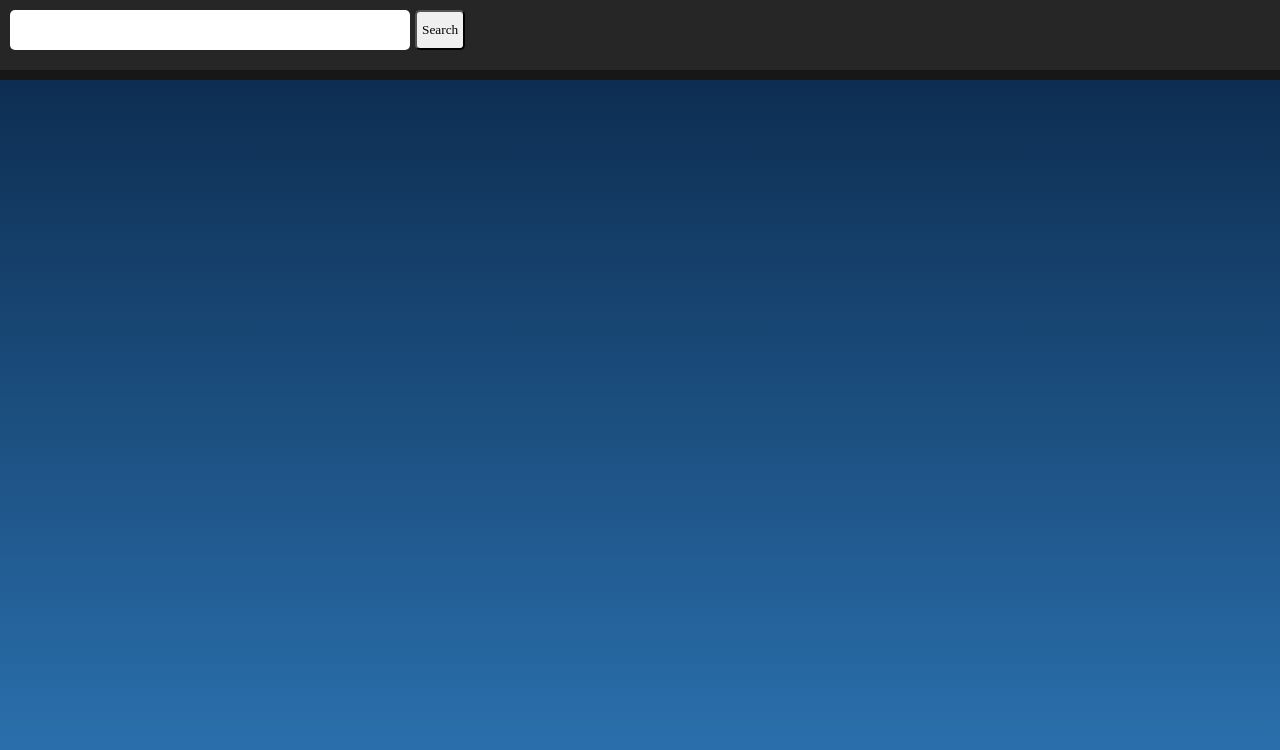
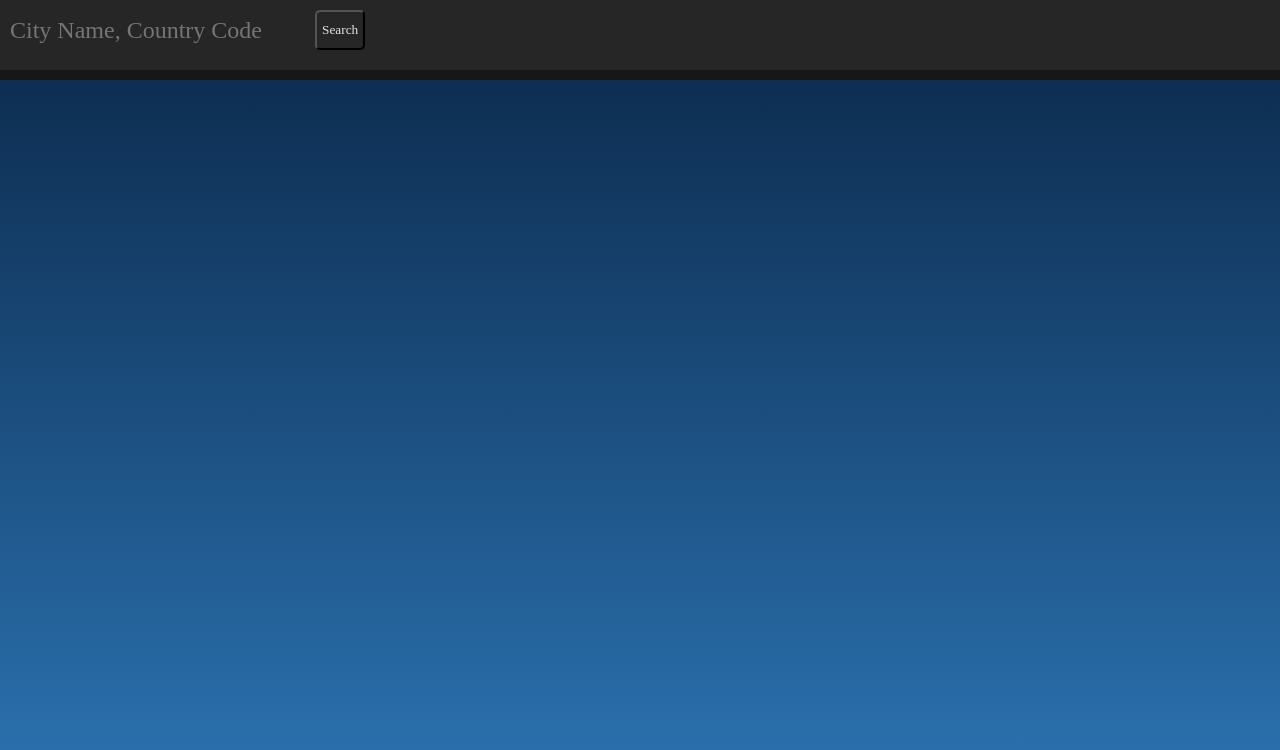
Before and after one commit to vansharora03/clim, a plain HTML site: page index.html in a window 1280 px wide. Drawn offline with Linux system fonts and the light colour scheme; no server answers.

```diff
--- a/index.html
+++ b/index.html
@@ -8,7 +8,7 @@
 	</head>
 	<body>
 		<div class="searchHeader"><label for="searchCity"><input class="searchCity" id="searchCity"
-																 type="search"></label>
+																 type="search" placeholder="City Name, Country Code"></label>
 			<button class="searchBtn">Search</button>
 		</div>
 		<div class="info">
@@ -16,6 +16,7 @@
 			<h2 class="temp"></h2>
 			<h2 class="feelsLike"></h2>
 			<h2 class="weather"></h2>
+			<img src="" alt="" class="weatherIcon">
 		</div>
 	</body>
 </html>
--- a/main.js
+++ b/main.js
@@ -1 +1 @@
-(()=>{"use strict";const e=document.querySelector(".cityName"),t=document.querySelector(".temp"),n=document.querySelector(".feelsLike"),o=document.querySelector(".searchCity"),c=document.querySelector(".searchBtn"),a=document.querySelector(".weather"),r=async function(o){const c=await async function(e){try{const t=await fetch(`https://api.openweathermap.org/data/2.5/weather?q=${e},US&APPID=20f7632ffc2c022654e4093c6947b4f4&units=imperial`,{mode:"cors"});return await t.json()}catch(e){console.error}}(o);e.textContent=c.name,t.textContent=c.main.temp+" F",n.textContent="Feels like: "+c.main.feels_like+" F",a.textContent=c.weather[0].main,console.log(c)};r("Augusta"),c.addEventListener("click",(async()=>{try{await r(o.value?o.value:"Augusta, US").catch((o=>{e.textContent="City does not exist!",t.textContent="",n.textContent="",a.textContent=""}))}catch(e){console.log(e)}o.value=""}))})();
+(()=>{"use strict";const t="20f7632ffc2c022654e4093c6947b4f4",e=document.querySelector(".cityName"),n=document.querySelector(".temp"),a=document.querySelector(".feelsLike"),o=document.querySelector(".searchCity"),c=document.querySelector(".searchBtn"),r=document.querySelector(".weather"),s=async function(o){const c=await async function(e){try{const n=await fetch(`https://api.openweathermap.org/data/2.5/weather?q=${e}&APPID=${t}&units=imperial`,{mode:"cors"});return await n.json()}catch(t){console.error}}(o);e.textContent=c.name,n.textContent=c.main.temp+" F",a.textContent="Feels like "+c.main.feels_like+" F",r.textContent=c.weather[0].main};s("Augusta, US"),async function(e){const n=await async function(e){try{const n=await fetch(`https://api.openweathermap.org/data/2.5/forecast?q=${e}&APPID=${t}&units=imperial`,{mode:"cors"});return await n.json()}catch(t){}console.error}("Augusta, US");console.log(n)}(),c.addEventListener("click",(async()=>{if(o.value){try{await s(o.value?o.value:"Augusta, US").catch((t=>{e.textContent="City does not exist!",n.textContent="",a.textContent="",r.textContent=""}))}catch(t){console.log(t)}o.value=""}}))})();
--- a/styles.css
+++ b/styles.css
@@ -4,6 +4,7 @@
     margin: 0;
     padding: 0;
     user-select: none;
+    color: var(--main-font-color);
 }
 
 :root {
@@ -44,9 +45,10 @@
     border-radius: 5px;
     font-size: 1.5rem;
     height: 40px;
-    width: 400px;
+    width: 300px;
     border: none;
     outline: none;
+    background: transparent;
 }
 
 .searchBtn {
@@ -54,6 +56,7 @@
     border-radius: 5px;
     height: 40px;
     appearance: none;
+    background: transparent;
 }
 
 .info {
```
